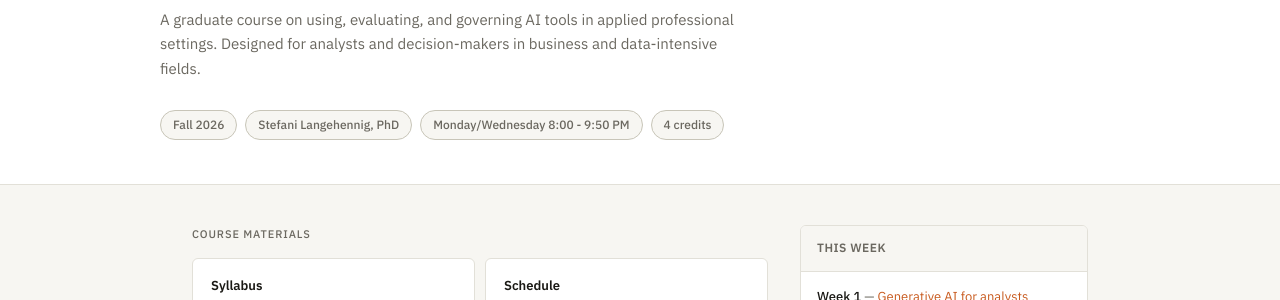
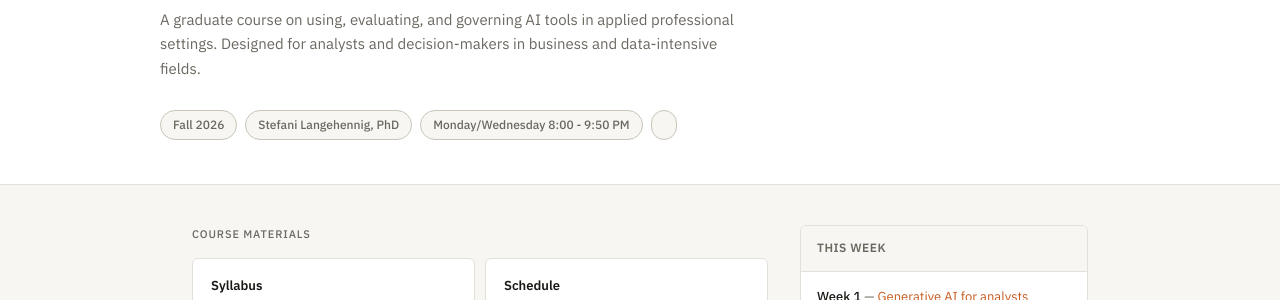
Before and after one commit to steflangehennig/info4340, a Jekyll site: the page built from index.md, in a window 1280 px wide and 988 px high. Shown: the part 179-479 px from the top of the window. Built offline with Jekyll 4.4.1, drawn with Linux system fonts in a browser that asks for light colours.

Commit message:
remove credits from yaml

```diff
--- a/_config.yml
+++ b/_config.yml
@@ -6,7 +6,6 @@ url: "https://steflangehennig.github.io"
 
 instructor: "Stefani Langehennig, PhD"
 term: "Fall 2026"
-credits: "4 credits"
 meeting: "Monday/Wednesday 8:00 - 9:50 PM"
 location: "DCB 100"
 office_hours: "Monday 2:00 - 4:00 PM or by appointment"
```
